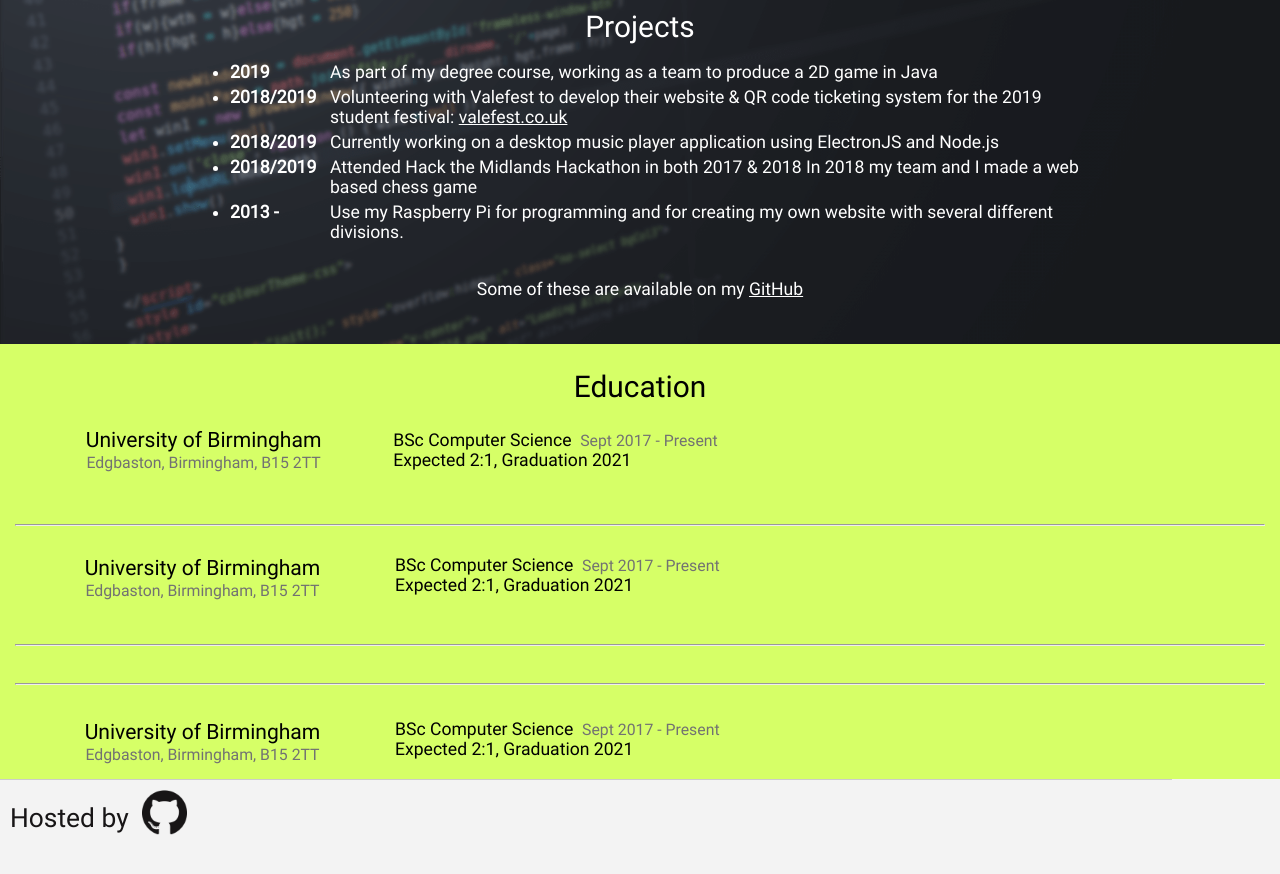
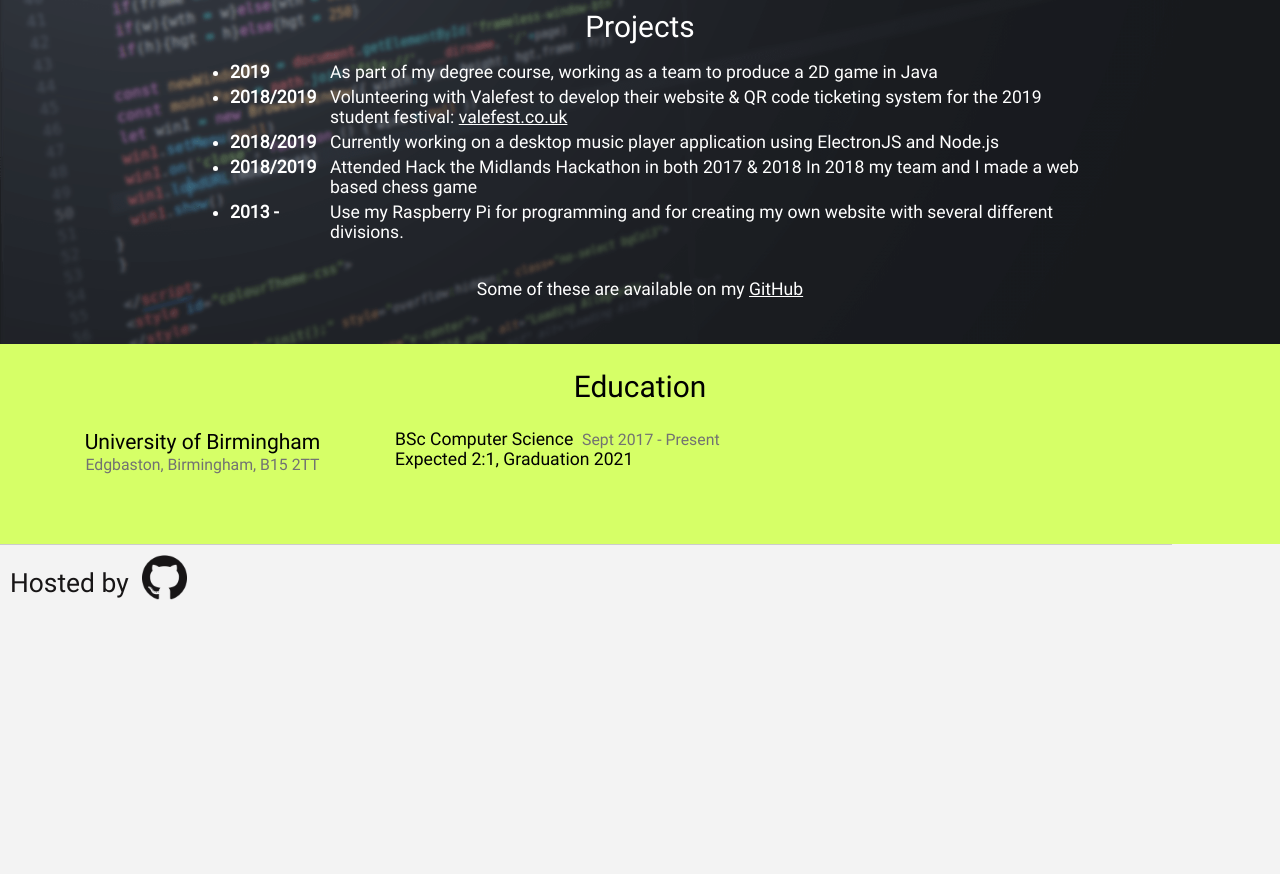
Before and after one commit to dcdanny/dcdanny.github.io, a Jekyll site: the page built from index.md, in a window 1280 px wide and 900 px high, scrolled down 1398 px. Shown: the top 874 px of the window. Built offline with Jekyll 4.4.1, drawn with Linux system fonts in a browser that asks for light colours; after the commit the page ends 2063 px from its top, so only the background shows below that.

Commit message:
Updated Education Section

```diff
--- a/_layouts/homeq.html
+++ b/_layouts/homeq.html
@@ -95,30 +95,8 @@ function genCon(){
 </div>
 <div class="container" style="height:200px;background-color:#d6ff67;"><div class="container-inner">
 	<span class="headtext">Education</span><br>
-
-	<table style="width:100%;">
-		<tr><td style="width:30%;min-width:120px;text-align: center;">
-			<span class="largetext">University of Birmingham</span><br>
-			<span class="subText">Edgbaston, Birmingham, B15 2TT</span><br>
-		</td><td style="width:70%;">
-			<span style="">BSc Computer Science</span>&nbsp;
-			<span class="subText">Sept 2017 - Present</span><br>
-			<span class="">Expected 2:1, Graduation 2021</span><br>
-		</td></tr>
-	</table>
-<br><br><hr><br>
-		<div style="width:30%;min-width:120px;text-align:center;float:left;margin-right:5px;">
-			<span class="largetext">University of Birmingham</span><br>
-			<span class="subText">Edgbaston, Birmingham, B15 2TT</span><br>
-		</div><div style="width:70%;">
-			<span style="">BSc Computer Science</span>&nbsp;
-			<span class="subText">Sept 2017 - Present</span><br>
-			<span class="">Expected 2:1, Graduation 2021</span><br>
-		</div>
-<br><br><hr><br><hr><br>
-
 	<div style="width:30%;min-width:130px;float:left;text-align:center;">
-	<div style="margin: 5px;">
+		<div style="margin: 5px;">
 			<span class="largetext">University of Birmingham</span><br>
 			<span class="subText">Edgbaston, Birmingham, B15 2TT</span><br>
 		</div>
@@ -130,7 +108,7 @@ function genCon(){
 			<span class="">Expected 2:1, Graduation 2021</span><br>
 		</div>
 	</div>
-	<br><br>
+	<br>
 
 </div></div>
 <!--
```
